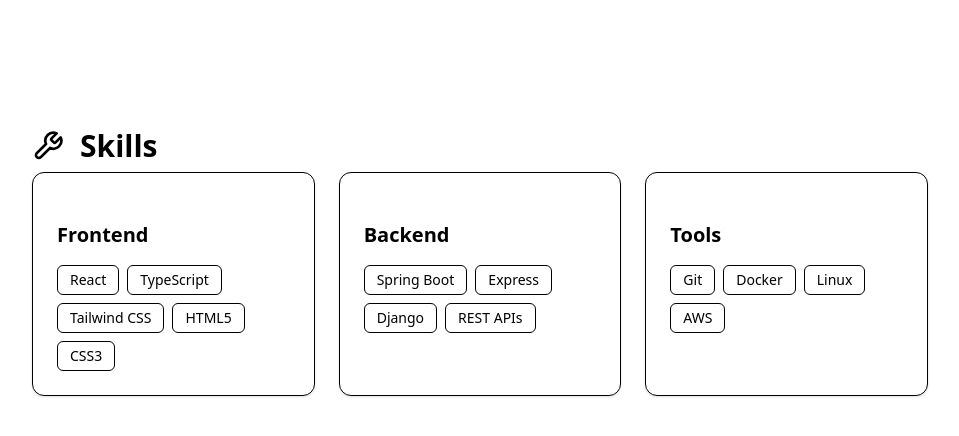
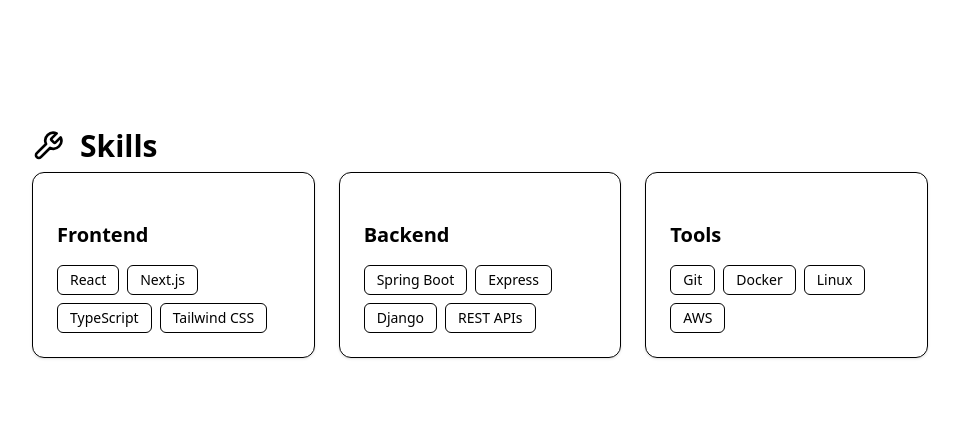
Before and after one commit to munna-yadav/portfolio, a React (Vite) app: page /skills in a window 1280 px wide. Shown: the top 436 px of the page, without its empty margins (160-1119 px from the left). Built offline with nearby package versions, Linux system fonts and the light colour scheme.

Commit message:
feat: add Next.js to frontend skills
- Add Next.js to the Frontend skills list
- Remove HTML5 and CSS3 to focus on modern framework skills
- Update skills section to better reflect current technology stack

```diff
--- a/src/components/Skills.tsx
+++ b/src/components/Skills.tsx
@@ -2,7 +2,7 @@
 import { Wrench } from "lucide-react";
 
 const skills = {
-  "Frontend": ["React", "TypeScript", "Tailwind CSS", "HTML5", "CSS3"],
+  "Frontend": ["React","Next.js", "TypeScript", "Tailwind CSS"],
   "Backend": ["Spring Boot", "Express", "Django", "REST APIs"],
   "Tools": ["Git", "Docker", "Linux", "AWS",]
 };
```
